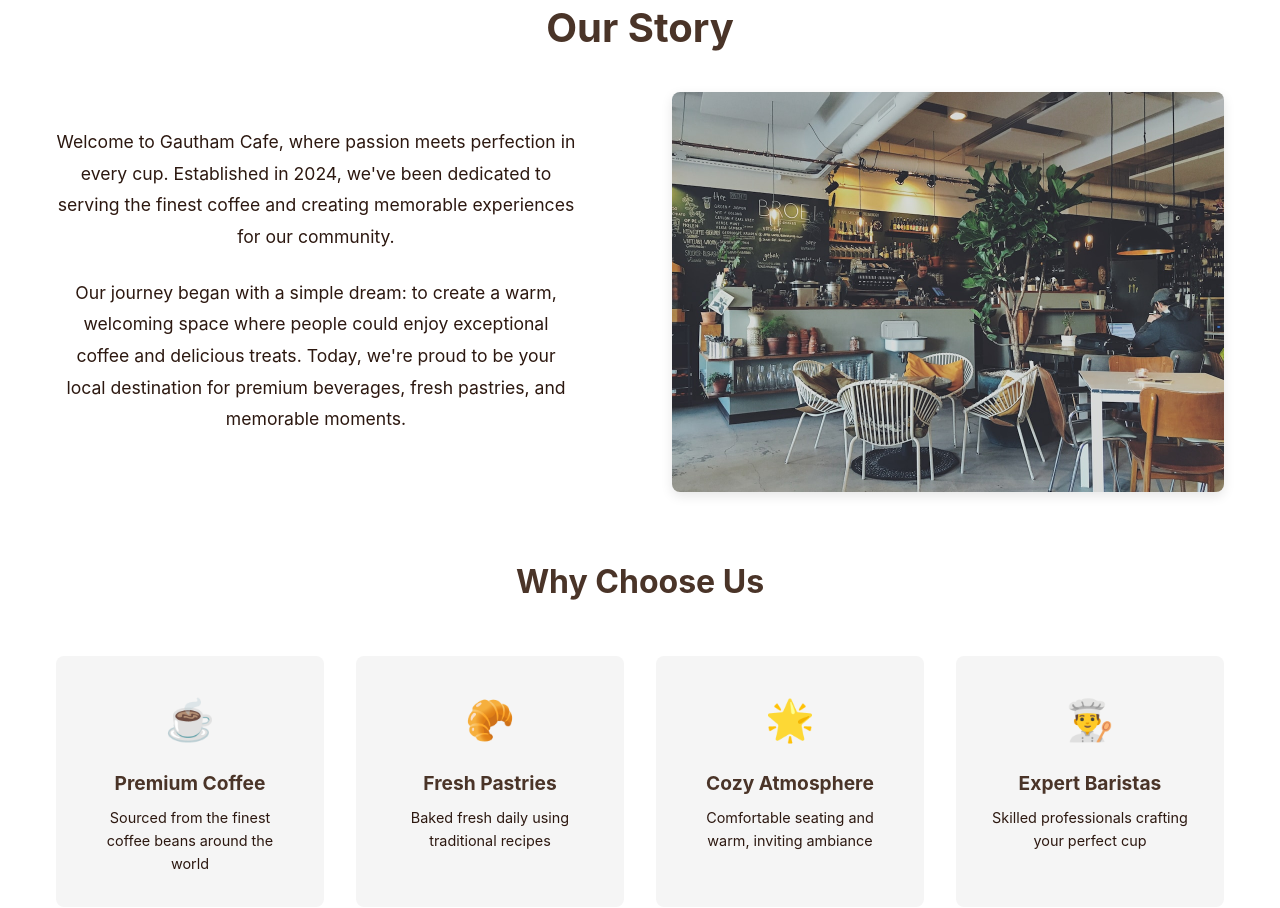
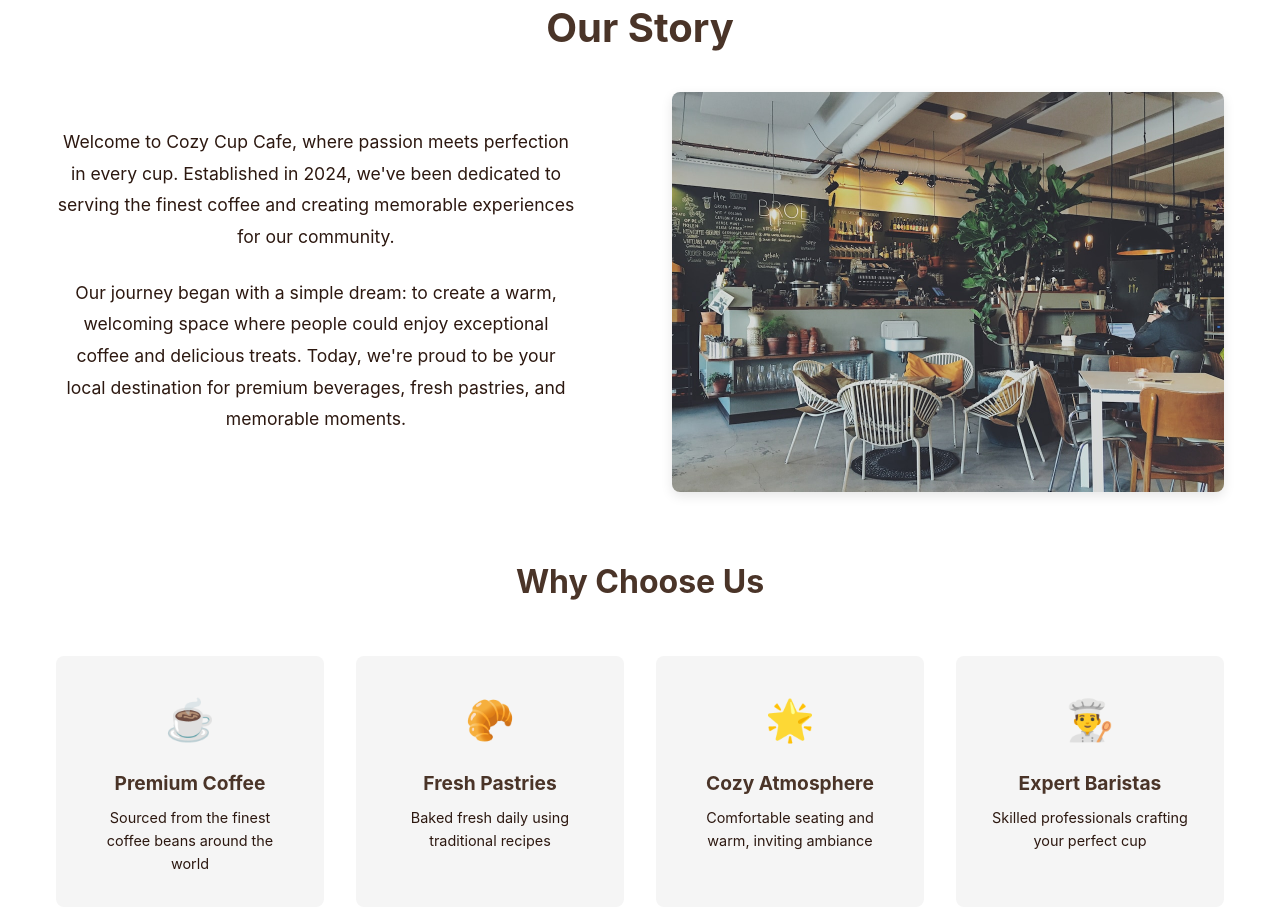
Before and after one commit to gautham0610/cafe, a React (Vite) app in the folder cafe/: page / in a window 1280 px wide. Shown: the part 2240-3148 px from the top of the page. Built offline with nearby package versions, Linux system fonts and the light colour scheme.

Commit message:
Update About.jsx

```diff
--- a/cafe/src/components/About.jsx
+++ b/cafe/src/components/About.jsx
@@ -32,7 +32,7 @@ const About = () => {
         <div className="about-content">
           <div className="about-text">
             <p className="about-description">
-              Welcome to Gautham Cafe, where passion meets perfection in every cup.
+              Welcome to Cozy Cup Cafe, where passion meets perfection in every cup.
               Established in 2024, we've been dedicated to serving the finest coffee
               and creating memorable experiences for our community.
             </p>
```
